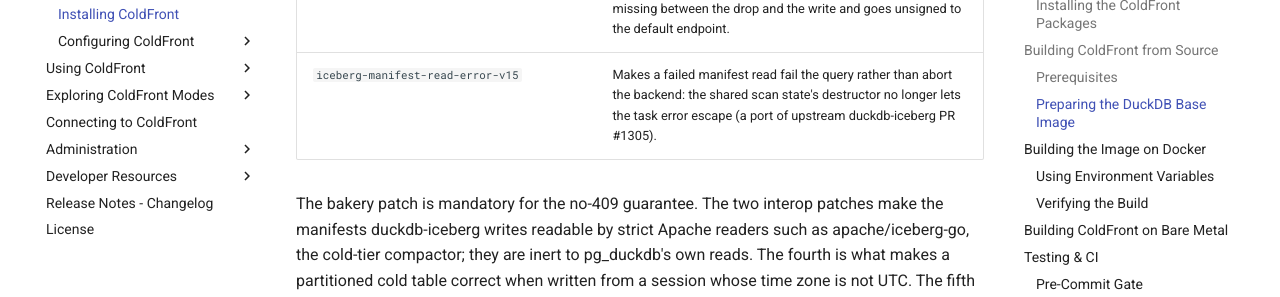
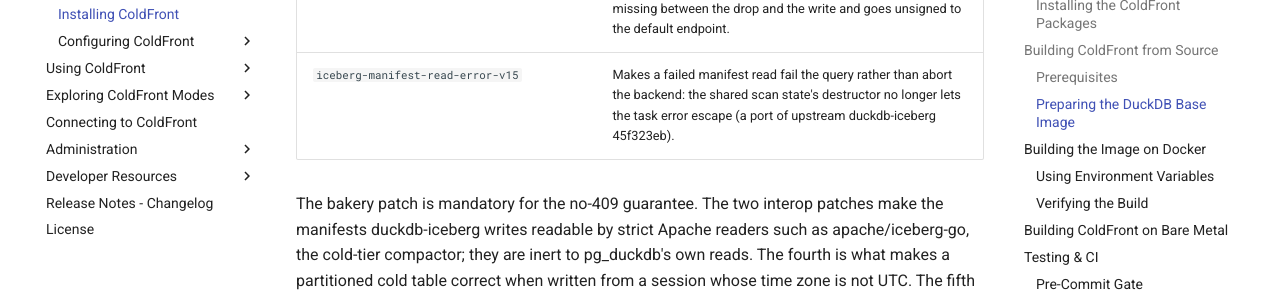
Before and after one commit to pgEdge/coldfront, an MkDocs documentation site: the page built from docs/installation.md, in a window 1280 px wide and 900 px high, scrolled down 4894 px. Shown: the part 193-490 px from the top of the window. Built offline with MkDocs 1.6.1 and Material for MkDocs 9.7.7, drawn with Linux system fonts in a browser that asks for light colours; comment, search, counter and statistics services are not loaded.

```diff
--- a/docs/installation.md
+++ b/docs/installation.md
@@ -173,7 +173,7 @@ describes what each one does:
 | `iceberg-timestamptz-utc-transforms-v15` | Computes the year/month/day/hour partition of a `timestamptz` column on the UTC instant rather than in the session's time zone (a port of upstream duckdb-iceberg d3c3348271). |
 | `iceberg-schema-id-allocation-v15` | Numbers a new table schema one above the highest schema id in the metadata rather than above the current one, so a column change after a `DROP COLUMN` that returned the table to an earlier schema is accepted (a port of upstream duckdb-iceberg c1cfe2ef). |
 | `iceberg-vended-secret-keep-v15` | Keeps a table's vended storage secret when the same transaction binds the table again, instead of replacing it, so a manifest read running on another thread never finds the secret missing between the drop and the write and goes unsigned to the default endpoint. |
-| `iceberg-manifest-read-error-v15` | Makes a failed manifest read fail the query rather than abort the backend: the shared scan state's destructor no longer lets the task error escape (a port of upstream duckdb-iceberg PR #1305). |
+| `iceberg-manifest-read-error-v15` | Makes a failed manifest read fail the query rather than abort the backend: the shared scan state's destructor no longer lets the task error escape (a port of upstream duckdb-iceberg 45f323eb). |
 
 The bakery patch is mandatory for the no-409 guarantee. The two interop patches
 make the manifests duckdb-iceberg writes readable by strict Apache readers such
```
Also changed, not shown: DUCKDB_1.5_PATCHED.md (+5 -5 lines), DUCKDB_1.5_UNPATCHED.md (+3 -3 lines), 10 other files.
